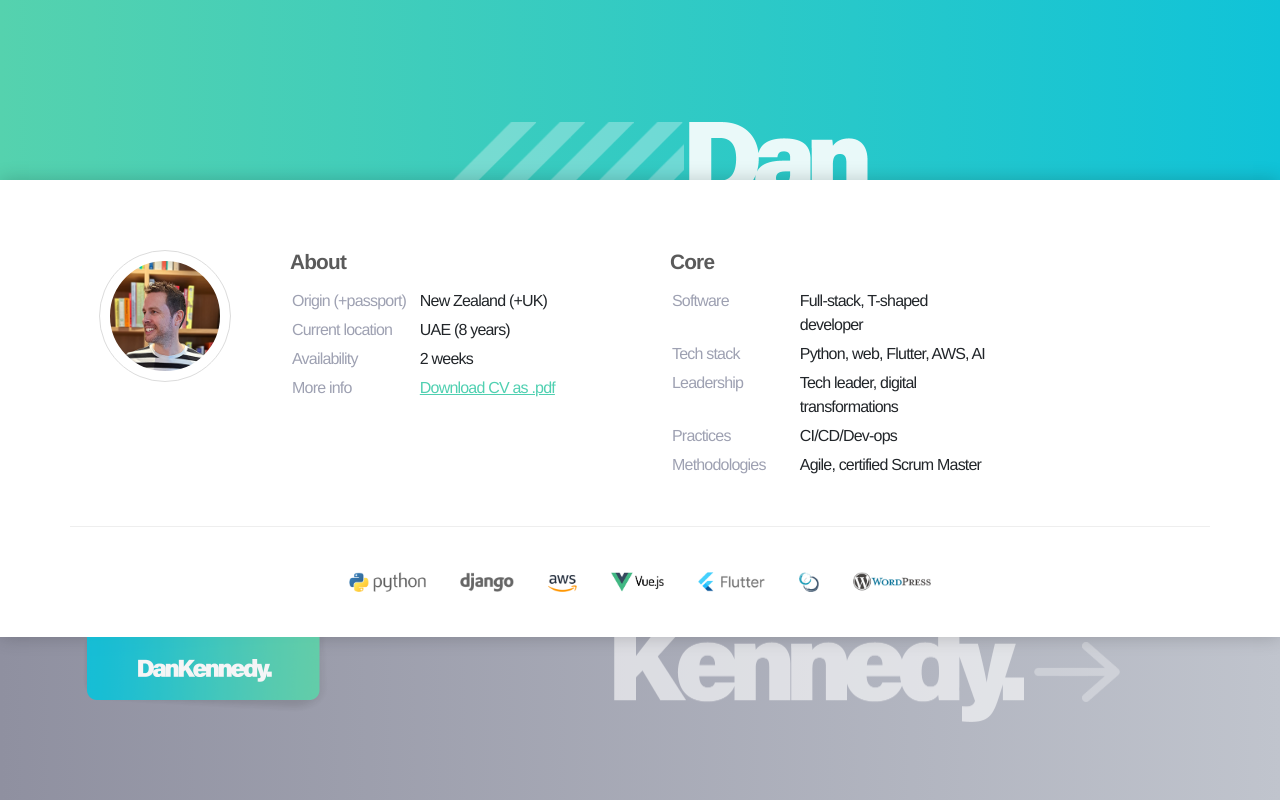
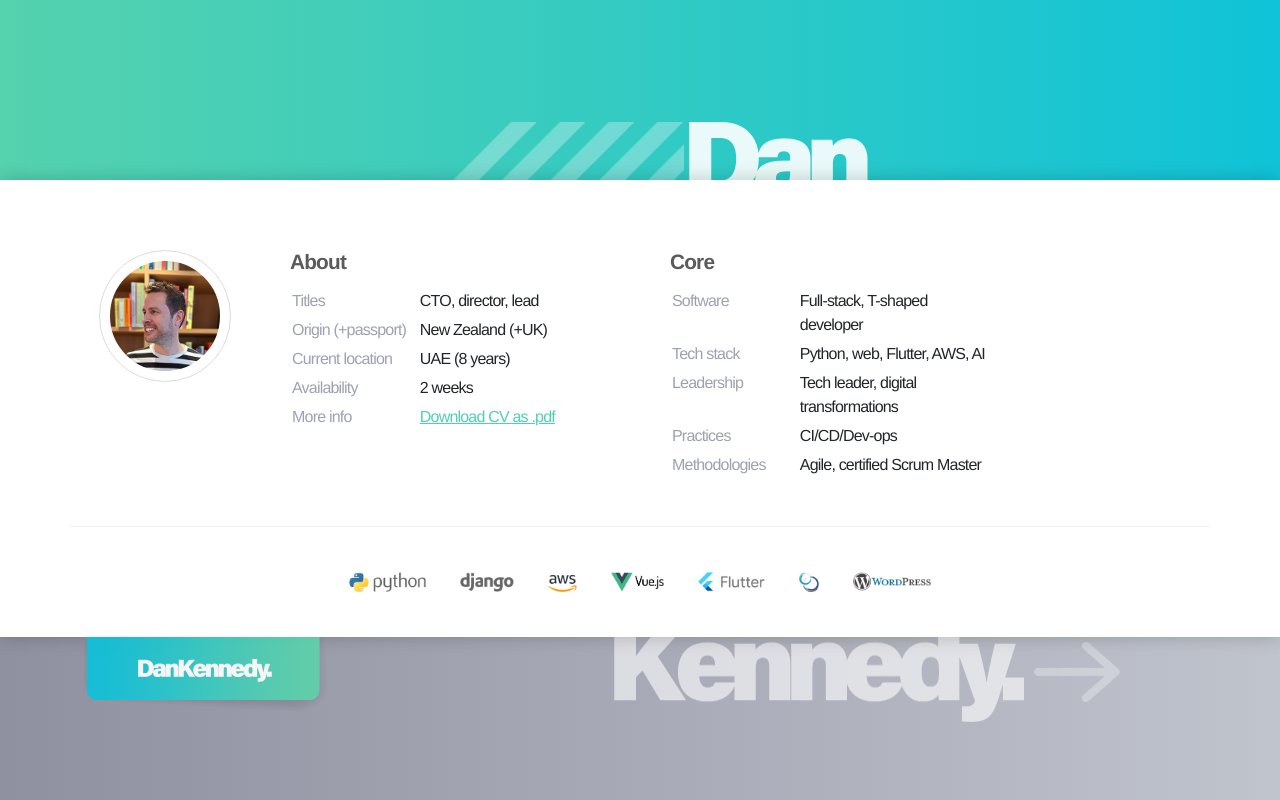
Before and after one commit to danken00/portfolioofdan.com, a Vue app: page / in a window 1280 px wide. Shown: the top 800 px of the page. Built offline with nearby package versions, Linux system fonts and the light colour scheme.

Commit message:
Updated CV

```diff
--- a/src/components/homepage/About.vue
+++ b/src/components/homepage/About.vue
@@ -38,13 +38,14 @@ export default {
   data() {
     return {
       listAbout: [
+        {title: 'Titles', value: 'CTO, director, lead'},
         {title: 'Origin (+passport)', value: 'New Zealand (+UK)'},
         {title: 'Current location', value: 'UAE (8 years)'},
         {title: 'Availability', value: '2 weeks'},
         // {title: 'Visa', value: 'Self-supplied'},
         {
           title: 'More info',
-          value: '<a href="/cvs/dan_kennedy_00410.pdf" target="_blank">Download CV as .pdf</a>'
+          value: '<a href="/cvs/cv_dan_kennedy_00420.pdf" target="_blank">Download CV as .pdf</a>'
         }
       ],
       listCore: [
```
Also changed, not shown: 1 other file (tests, documents, lock files or other folders).
